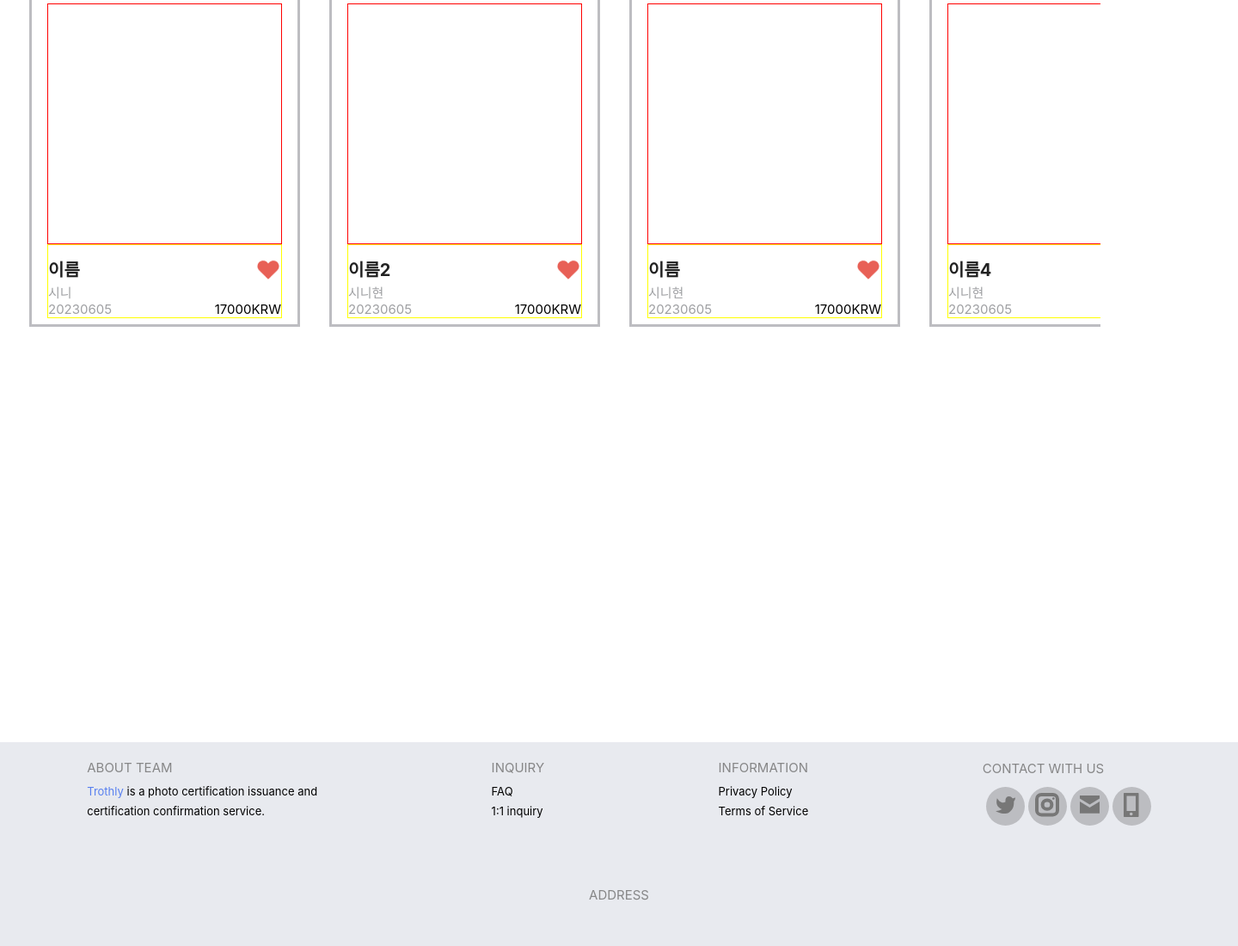
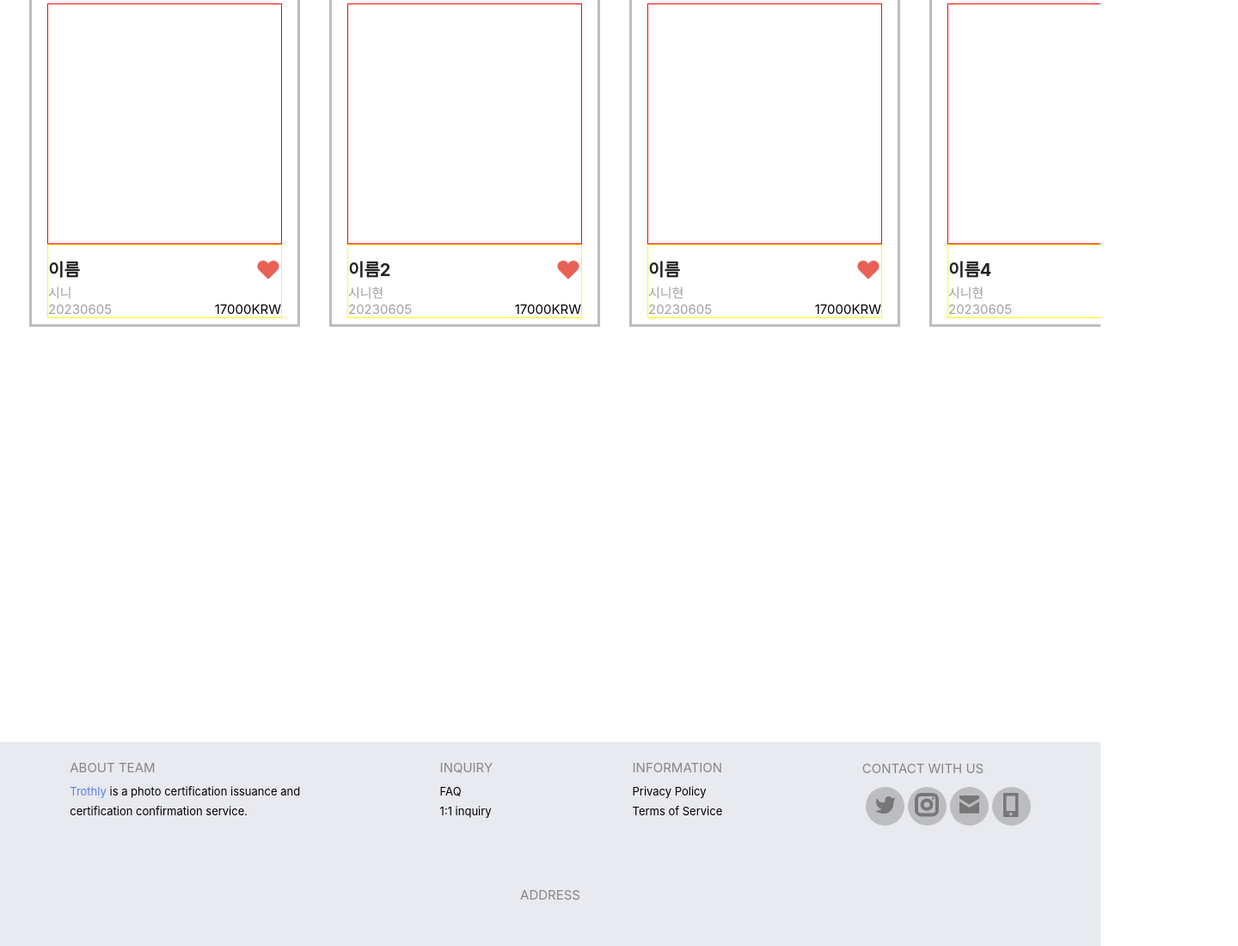
Before and after one commit to Troth-Cam/TrothCam_Web, a React (Create React App) app in the folder trothcam_web/: page / in a window 1280 px wide. Shown: the part 2309-3409 px from the top of the page at 86% size, 1440 px wide, since content can reach past the window. Built offline with nearby package versions, Linux system fonts and the light colour scheme.

Commit message:
[MOD]코드 수정

```diff
--- a/package.json
+++ b/package.json
@@ -1,5 +1,6 @@
 {
   "dependencies": {
-    "react-datepicker": "^4.16.0"
+    "react-datepicker": "^4.16.0",
+    "react-horizontal-scrolling-menu": "^4.1.0"
   }
 }
--- a/trothcam_web/src/components/Footer.jsx
+++ b/trothcam_web/src/components/Footer.jsx
@@ -10,13 +10,12 @@ import PhoneIcon from './img/icon_phone.svg';
 const FooterContainer=styled.footer`
 
 
-    width: 1440px;
+    width: 100%;
     height: 237px;
 
     display: flex;
     align-items: flex-start;
     flex-direction: column;
-
 
 
     background-color:#E8EAEF;
```
Also changed, not shown: 1 other file (tests, documents, lock files or other folders).
